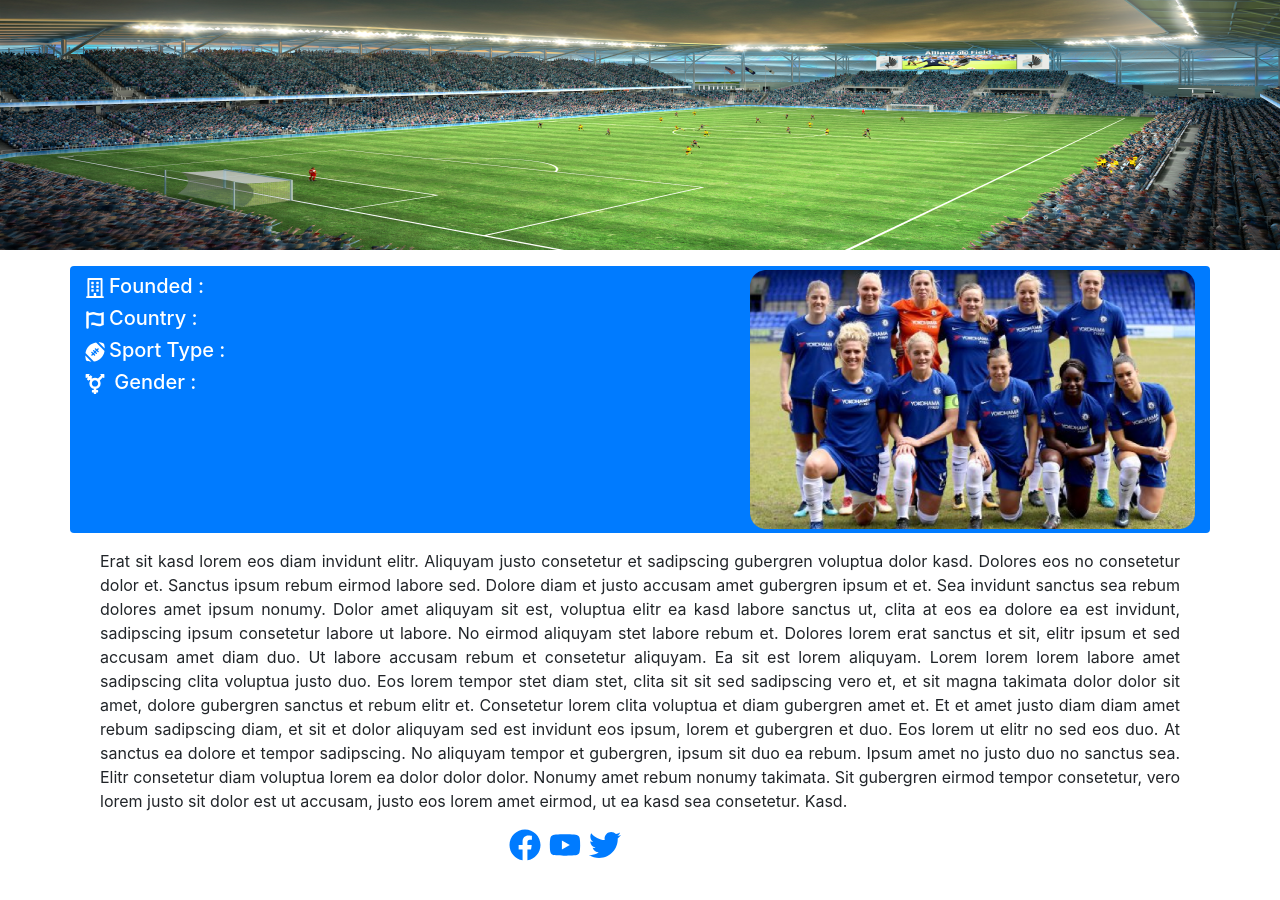
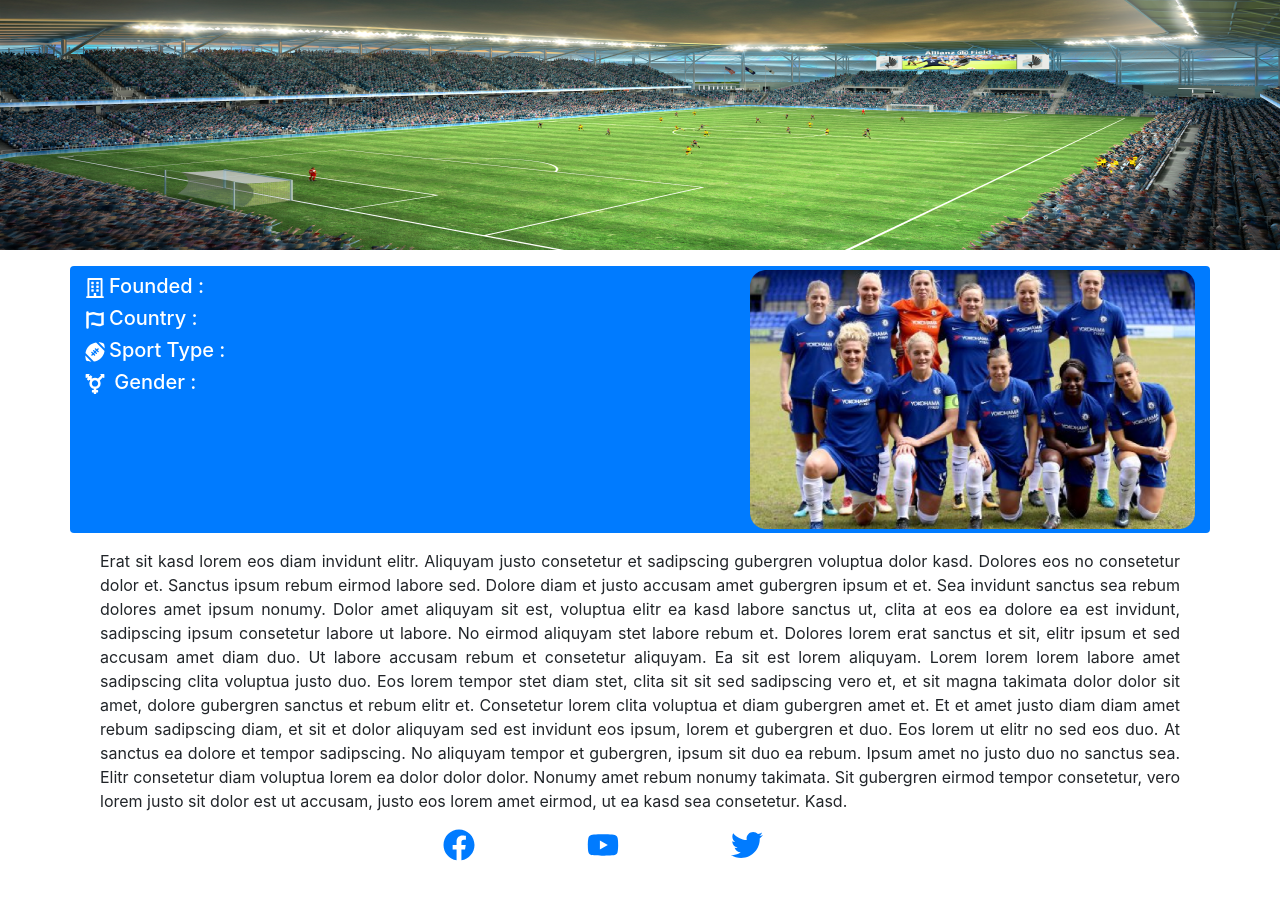
Before and after one commit to solayman-bd/Sports-Mania, a React (Create React App) app: page /league/1 in a window 1280 px wide. Shown: the top 900 px of the page. Built offline with nearby package versions, Linux system fonts and the light colour scheme; no server answers; the HTML template or start-up script is replaced by a standard one.

Commit message:
iconModification

```diff
--- a/src/components/DetailsInfoDescription/DetailsInfoDescription.css
+++ b/src/components/DetailsInfoDescription/DetailsInfoDescription.css
@@ -5,3 +5,10 @@
   transform: scale(0.8);
   color: violet;
 }
+.social-media-section {
+  width: 40%;
+}
+
+.social-icons {
+  width: 100%;
+}
--- a/src/components/DetailsInfoDescription/DetailsInfoDescription.js
+++ b/src/components/DetailsInfoDescription/DetailsInfoDescription.js
@@ -43,16 +43,24 @@ const DetailsInfoDescription = (props) => {
           eirmod, ut ea kasd sea consetetur. Kasd.
         </p>
       </div>
-      <div className="w-25 mx-auto mt-3 mb-5">
+      <div className="row social-media-section mx-auto mt-3 mb-5">
+        <div className="col-4 social-icons mx-auto">
+          {" "}
           <a href={facebook} target="_blank">
             <FaFacebook className="icons mx-1" />
           </a>
+        </div>
+        <div className="col-4 social-icons mx-auto">
+          {" "}
           <a href={youtube} target="_blank">
             <FaYoutube className="icons mx-1" />
           </a>
+        </div>
+        <div className="col-4 social-icons mx-auto">
           <a href={twitter} target="_blank">
             <FaTwitter className="icons mx-1 " />
           </a>
+        </div>
       </div>
     </div>
   );
```
Lines whose indentation alone changed are shown as unchanged.
